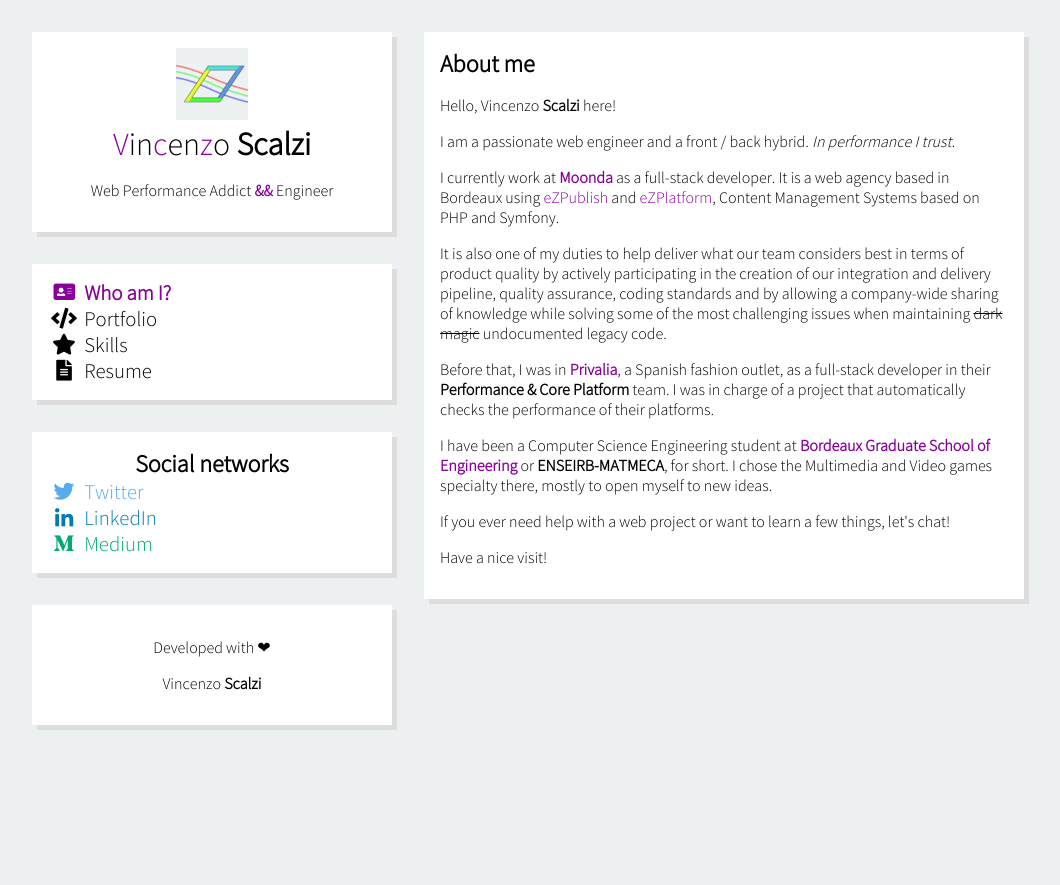
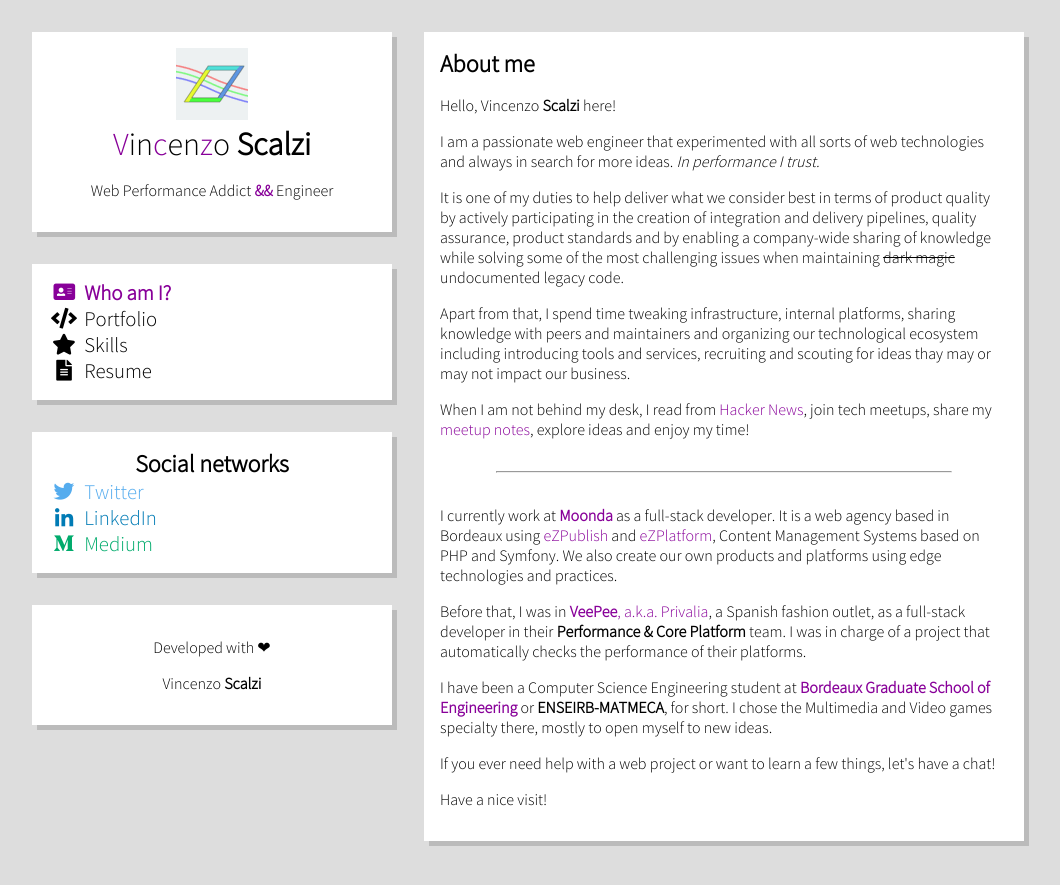
Before and after one commit to vcz-fr/Website, a Jekyll site: the page built from index.html, in a window 1280 px wide. Shown: the top 885 px of the page, without its empty margins (112-1172 px from the left). Built offline with Jekyll 4.4.1, drawn with Linux system fonts in a browser that asks for light colours.

Commit message:
[Feature] More content, better colors

```diff
--- /dev/null
+++ b/_sass/vars.scss
@@ -0,0 +1,6 @@
+$bg-color: #ddd;
+$card-color: #fff;
+$card-accent: #bbb;
+
+$text-color: #000;
+$text-accent: #809;
--- a/assets/css/global.scss
+++ b/assets/css/global.scss
@@ -1,10 +1,11 @@
 ---
 ---
 
+@import "vars";
 @import "fonts";
 
 html {
-    background: #ecf0f1;
+    background: $bg-color;
 }
 
 .icon {
@@ -30,6 +31,12 @@
     font-weight: 400;
 }
 
+hr {
+    width: 80%;
+    color: $bg-color;
+    margin: 2rem auto;
+}
+
 a {
     text-decoration: none;
 }
@@ -48,9 +55,9 @@
 
 .card {
     margin: 2rem 0;
-    background: #fff;
+    background: $card-color;
     padding: 1rem;
-    box-shadow: 5px 5px #ddd;
+    box-shadow: 5px 5px $card-accent;
 }
 
 .text-center, .icon {
@@ -61,11 +68,11 @@
     cursor: pointer;
     display: block;
     font-size: 1.3rem;
-    color: #000;
+    color: $text-color;
 
     &.active {
         font-weight: 700;
-        color: #809;
+        color: $text-accent;
     }
 
     & > .icon {
@@ -74,7 +81,7 @@
 }
 
 a, nav > a:hover, .purple {
-    color: #809;
+    color: $text-accent;
 }
 
 .md-hide {
--- a/index.html
+++ b/index.html
@@ -6,34 +6,48 @@
 <div class="card">
     <h2>About me</h2>
     <p>
-        Hello, Vincenzo <b>Scalzi</b> here!</p>
+        Hello, Vincenzo <b>Scalzi</b> here!
+    </p>
     <p>
-        I am a passionate web engineer and a front / back hybrid. <em>In performance I trust.</em></p>
+        I am a passionate web engineer that experimented with all sorts of web technologies and always in search
+        for more ideas. <em>In performance I trust.</em>
+    </p>
+    <p>
+        It is one of my duties to help deliver what we consider best in terms of product quality by
+        actively participating in the creation of integration and delivery pipelines, quality assurance,
+        product standards and by enabling a company-wide sharing of knowledge while solving some of the most
+        challenging issues when maintaining <s>dark magic</s> undocumented legacy code.
+    </p>
+    <p>
+        Apart from that, I spend time tweaking infrastructure, internal platforms, sharing knowledge
+        with peers and maintainers and organizing our technological ecosystem including introducing tools
+        and services, recruiting and scouting for ideas thay may or may not impact our business.
+    </p>
+    <p>
+        When I am not behind my desk, I read from <a href="https://news.ycombinator.com/">Hacker News</a>,
+        join tech meetups, share my <a href="https://github.com/vcz-fr/meetup-notes">meetup notes</a>,
+        explore ideas and enjoy my time!
+    </p>
+    <hr>
     <p>
         I currently work at <a href="https://moonda.com/"><strong>Moonda</strong></a> as a full-stack developer.
-        It is a web agency based in Bordeaux using <a href="https://ez.no/">eZPublish </a> and
+        It is a web agency based in Bordeaux using <a href="https://ez.no/">eZPublish</a> and
         <a href="https://ezplatform.com/">eZPlatform</a>, Content Management Systems based on PHP and Symfony.
+        We also create our own products and platforms using edge technologies and practices.
     </p>
     <p>
-        It is also one of my duties to help deliver what our team considers best in terms of product
-        quality by actively participating in the creation of our integration and delivery pipeline,
-        quality assurance, coding standards and by allowing a company-wide sharing of knowledge while
-        solving some of the most challenging issues when maintaining <s>dark magic</s> undocumented
-        legacy code.
-    </p>
-    <p>
-        Before that, I was in <a href="https://privalia.com/"> <strong>Privalia</strong></a>, a Spanish fashion
-        outlet, as a full-stack developer in their <strong>Performance & Core Platform</strong> team. I was
-        in charge of a project that automatically checks the performance of their platforms.
+        Before that, I was in <a href="https://privalia.com/"><strong>VeePee</strong>, a.k.a. Privalia</a>,
+        a Spanish fashion outlet, as a full-stack developer in their <strong>Performance & Core Platform</strong>
+        team. I was in charge of a project that automatically checks the performance of their platforms.
     </p>
     <p>
         I have been a Computer Science Engineering student at
-        <a href="https://enseirb-matmeca.bordeaux-inp.fr"><strong>Bordeaux Graduate School of Engineering</strong></a> or
-        <strong>ENSEIRB-MATMECA</strong>, for short.
-        I chose the Multimedia and Video games specialty there, mostly to open myself to new ideas.
+        <a href="https://enseirb-matmeca.bordeaux-inp.fr/"><strong>Bordeaux Graduate School of Engineering</strong></a> or
+        <strong>ENSEIRB-MATMECA</strong>, for short. I chose the Multimedia and Video games specialty there,
+        mostly to open myself to new ideas.
     </p>
     <p>
-        If you ever need help with a web project or want to learn a few things, let's chat!
+        If you ever need help with a web project or want to learn a few things, let's have a chat!
     </p>
     <p>
         Have a nice visit!
--- a/skills.html
+++ b/skills.html
@@ -26,8 +26,8 @@
         <li>ReactJS 15, Angular Latest</li>
         <li>Java 8 + Spring Boot 1.5</li>
         <li>PHP 7.2 + CodeIgniter 3 / Symfony 3</li>
-        <li>Webpack, SASS, random JS libraries</li>
-        <li>NginX and Docker-based CI</li>
+        <li>Webpack, SCSS, any random JS library</li>
+        <li>NginX, Docker-based CI, Kubernetes</li>
         <li>Web performance and engineering as concepts</li>
         <li>Installing a decent AWS-based infrastructure from scratch</li>
     </ul>
```
Also changed, not shown: resume.html (+5 -2 lines).
